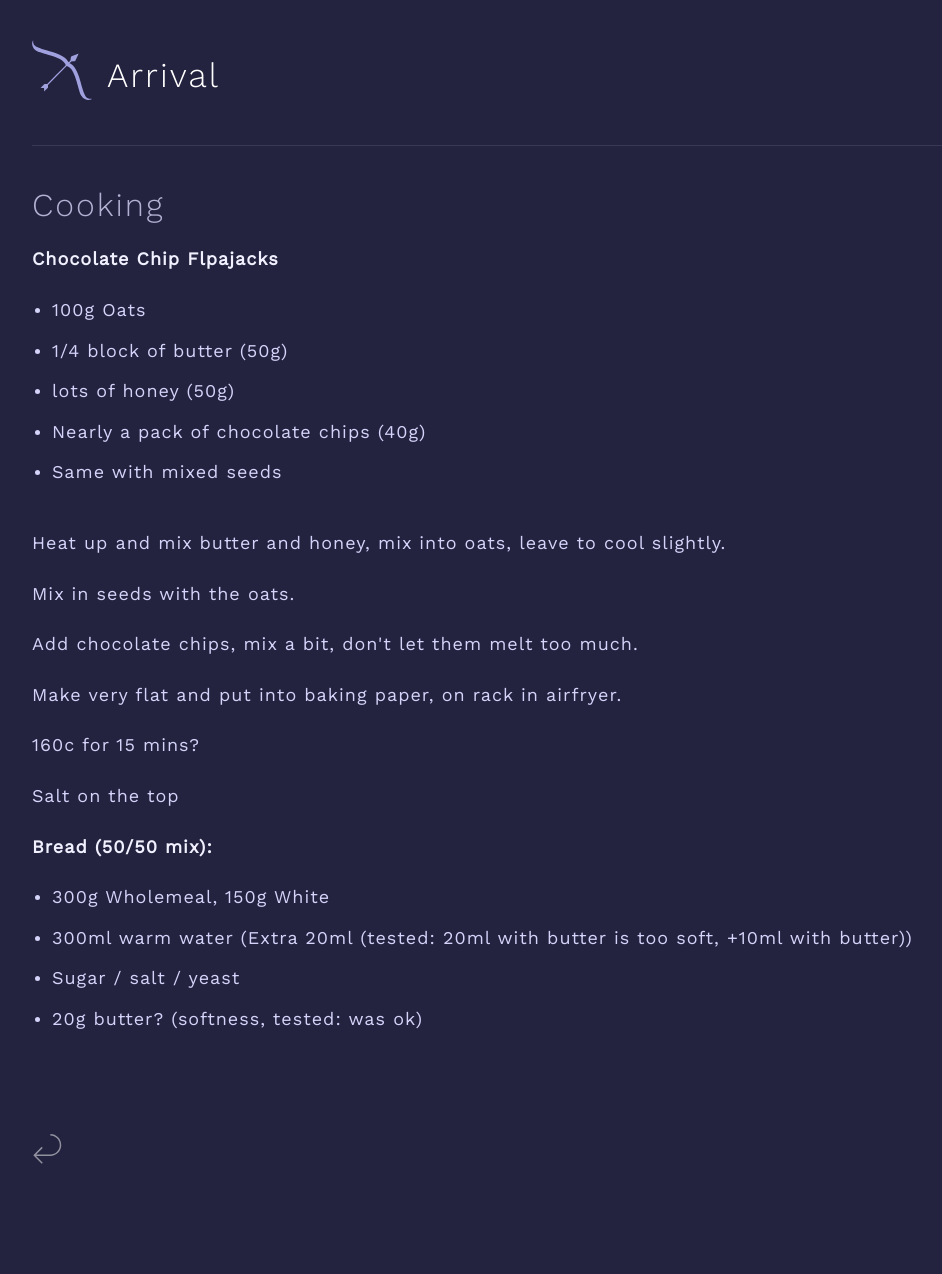
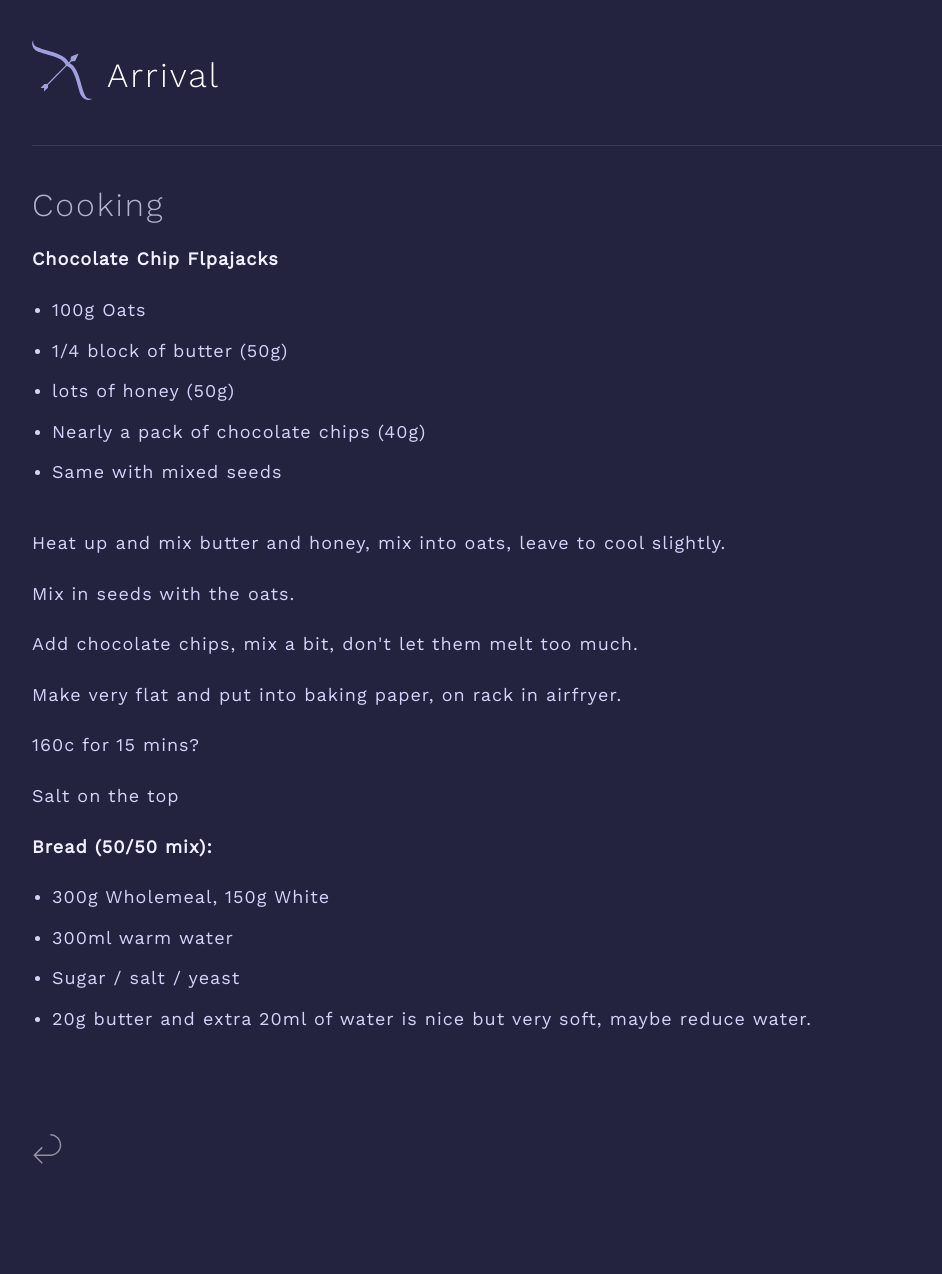
Before and after one commit to khxnter/arrival, a Jekyll site: the page built from cooking.html, in a window 1280 px wide. Shown: the whole page, without its empty margins (18-960 px from the left). Built offline with Jekyll 4.4.1, drawn with Linux system fonts in a browser that asks for light colours.

Commit message:
Changing bread recipe in cooking

```diff
--- a/cooking.html
+++ b/cooking.html
@@ -24,8 +24,8 @@ title: ARRIVAL | Cooking
     <p><strong>Bread (50/50 mix):</strong></p>
     <ul>
         <li>300g Wholemeal, 150g White</li>
-        <li>300ml warm water (Extra 20ml (tested: 20ml with butter is too soft, +10ml with butter))</li>
+        <li>300ml warm water</li>
         <li>Sugar / salt / yeast</li>
-        <li>20g butter? (softness, tested: was ok)</li>
+        <li>20g butter and extra 20ml of water is nice but very soft, maybe reduce water.</li>
     </ul>
 </div>
```
